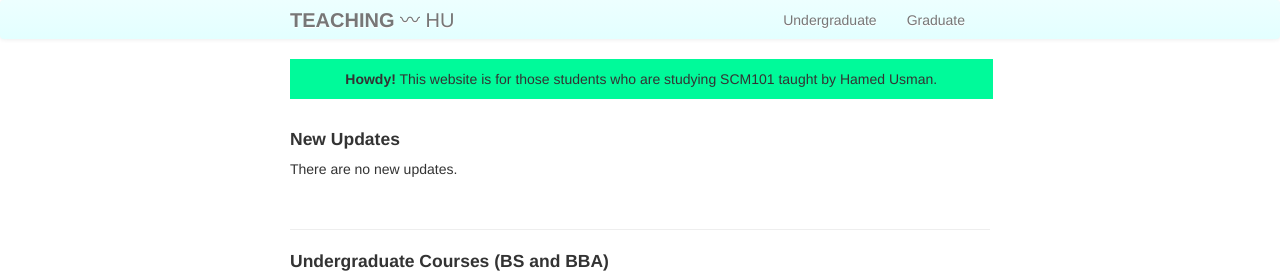
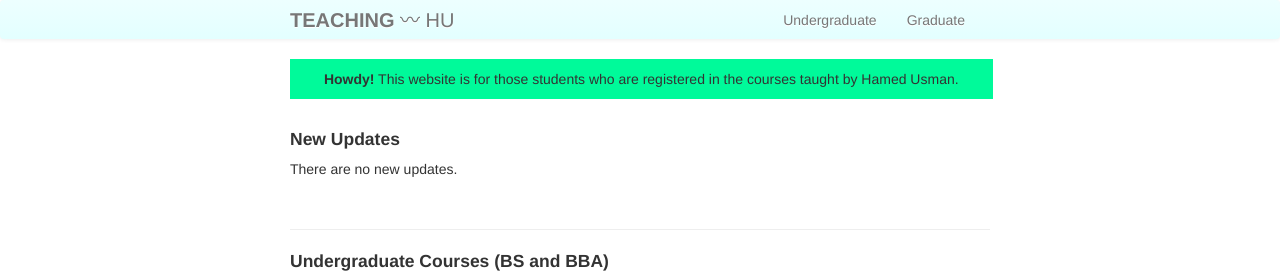
Before and after one commit to 101scm/101scm.github.io, a Jekyll site: the page built from index.md, in a window 1280 px wide. Shown: the top 273 px of the page. Built offline with Jekyll 4.4.1, drawn with Linux system fonts in a browser that asks for light colours.

Commit message:
Update index.md

```diff
--- a/index.md
+++ b/index.md
@@ -4,7 +4,7 @@ title: TEACHING101 〰 Hamed Usman
 description: Hamed Usman is a Lecturer at Name University, City, Country.
 keywords: operations management, supply chain management, logistics
 ---
-<div class="headline"><b>Howdy!</b> This website is for those students who are studying SCM101 taught by Hamed Usman.
+<div class="headline"><b>Howdy!</b> This website is for those students who are registered in the courses taught by Hamed Usman.
 </div>
 
 <br/>
```
